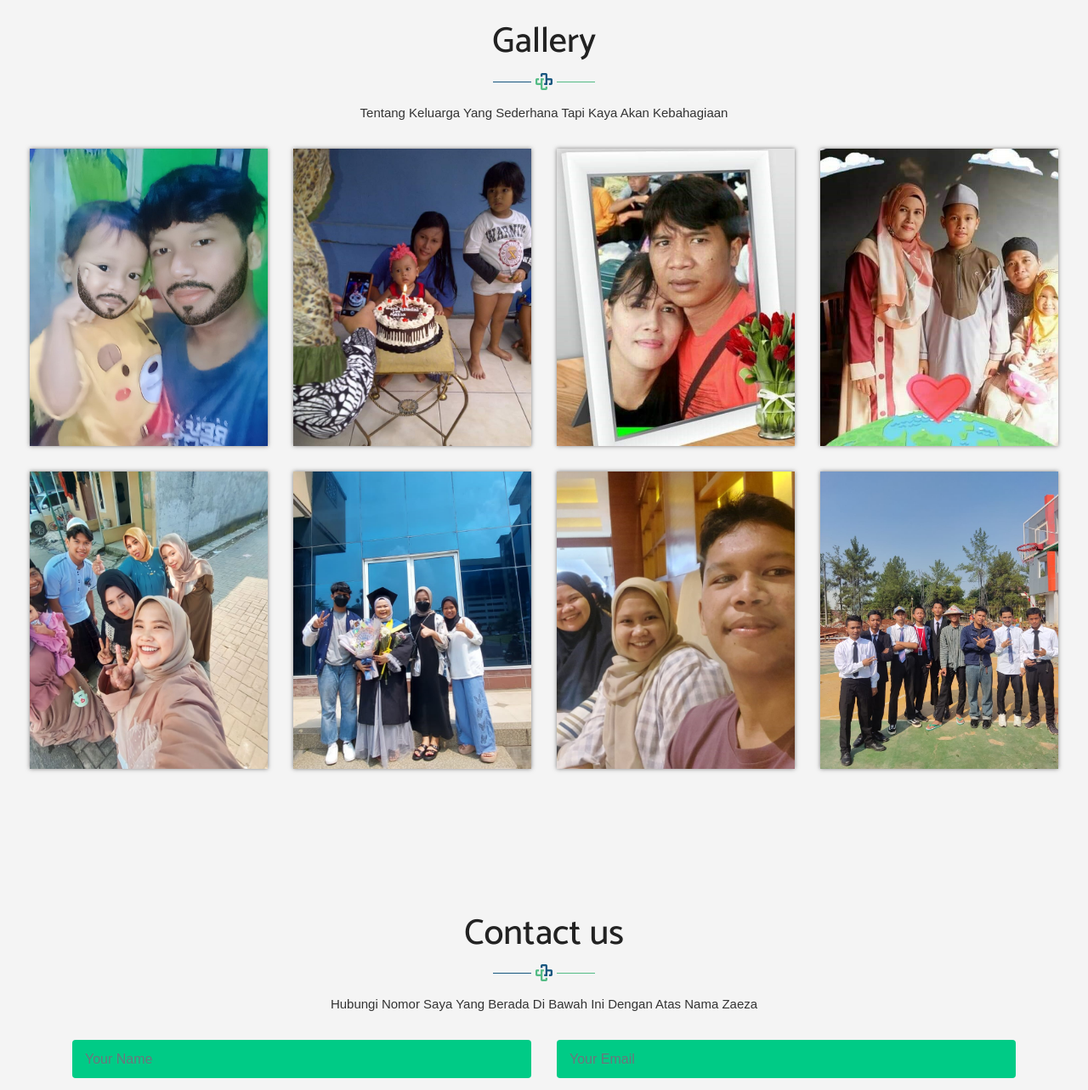
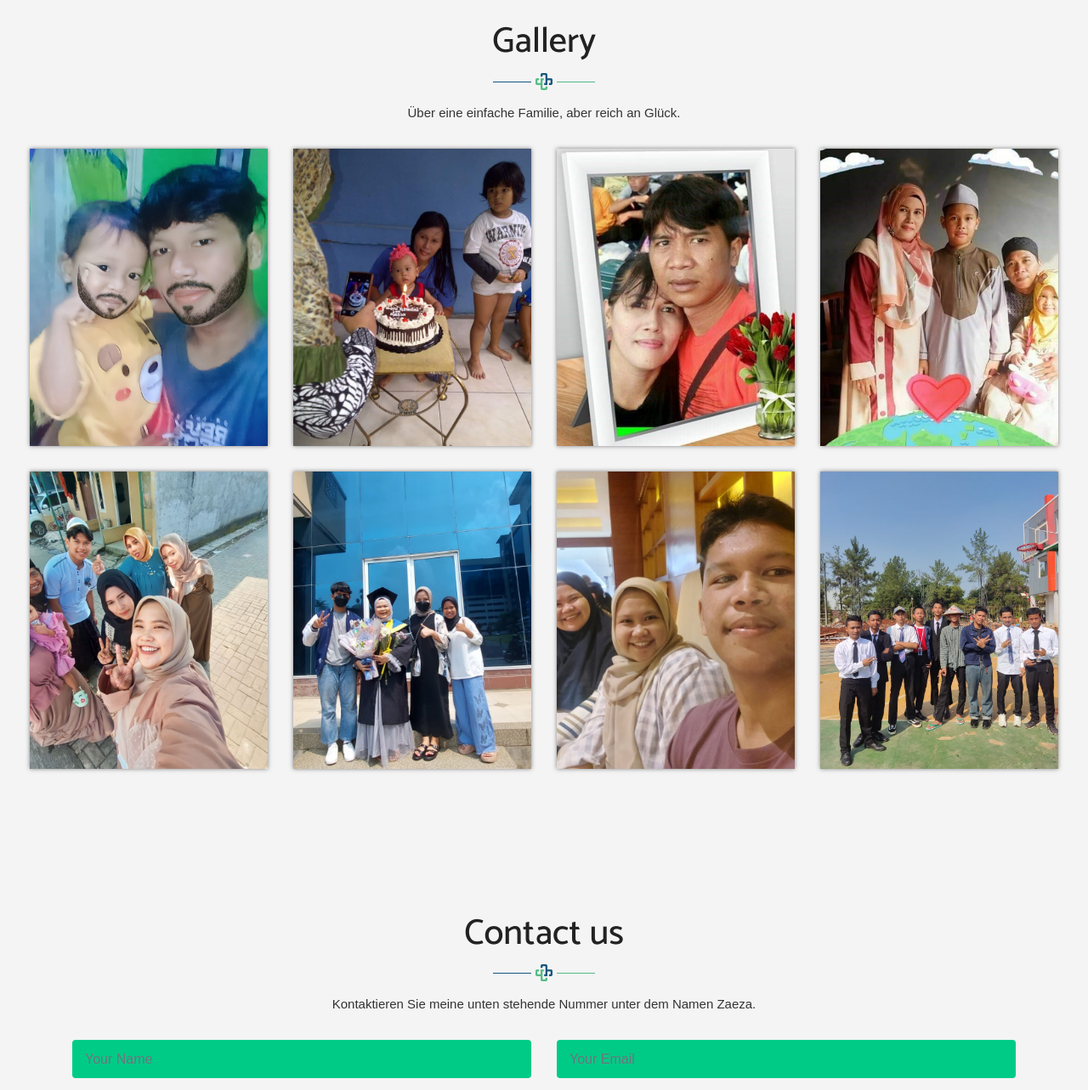
Before and after one commit to Reza123881/familie-zaeza, a plain HTML site: page index.html in a window 1280 px wide. Shown: the part 1620-2903 px from the top of the page at 85% size. Drawn offline with Linux system fonts and the light colour scheme; files whose address does not match are found by name.

Commit message:
Update index.html

```diff
--- a/index.html
+++ b/index.html
@@ -200,7 +200,7 @@
 				<div class="col-lg-12">
 					<div class="title-box">
 						<h2>Gallery</h2>
-						<p>Tentang Keluarga Yang Sederhana Tapi Kaya Akan Kebahagiaan </p>
+						<p>Über eine einfache Familie, aber reich an Glück. </p>
 					</div>
 				</div>
 			</div>
@@ -309,7 +309,7 @@
 				<div class="col-lg-12">
 					<div class="title-box">
 						<h2>Contact us</h2>
-						<p>Hubungi Nomor Saya Yang Berada Di Bawah Ini Dengan Atas Nama Zaeza </p>
+						<p>Kontaktieren Sie meine unten stehende Nummer unter dem Namen Zaeza. </p>
 					</div>
 				</div>
 			</div>
```
